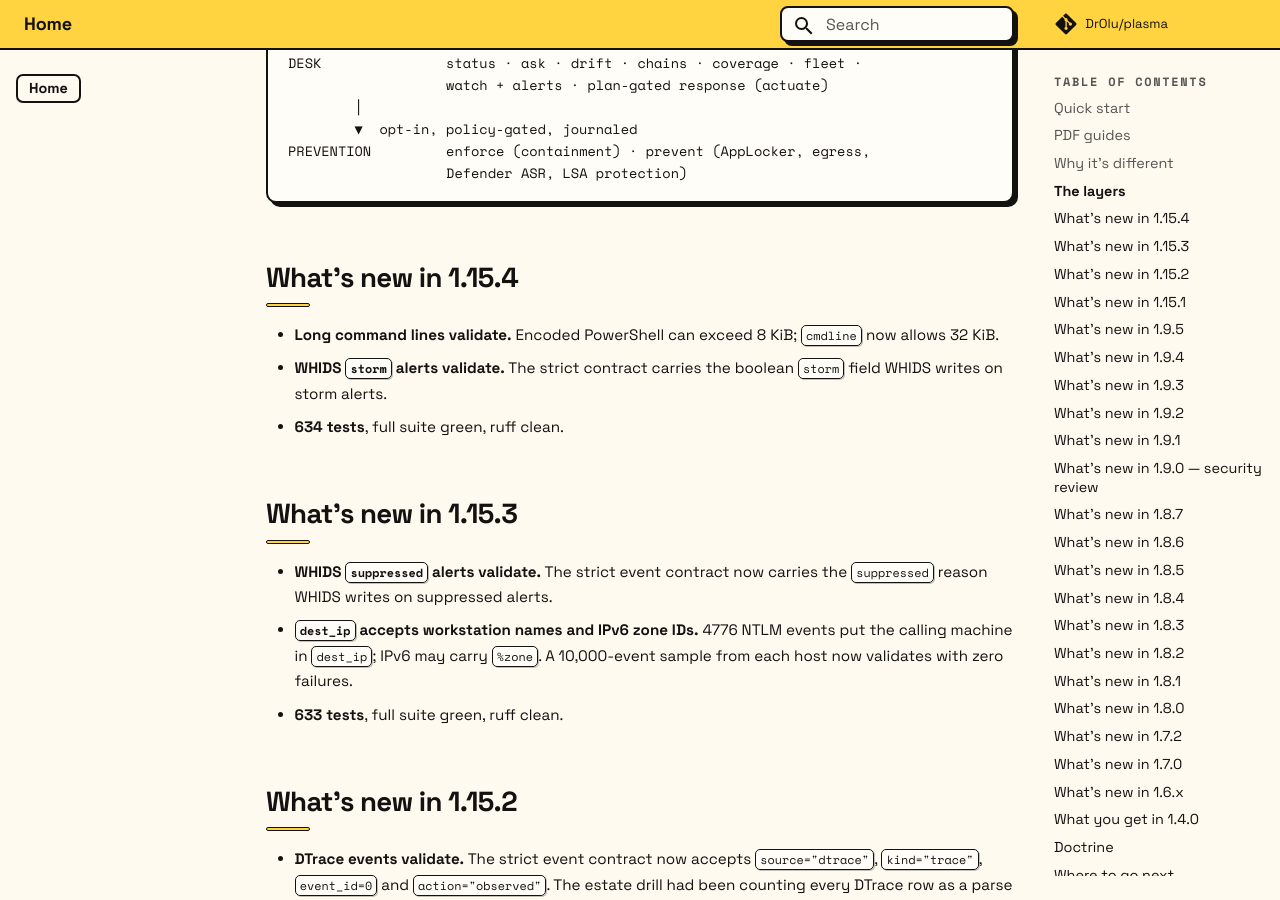
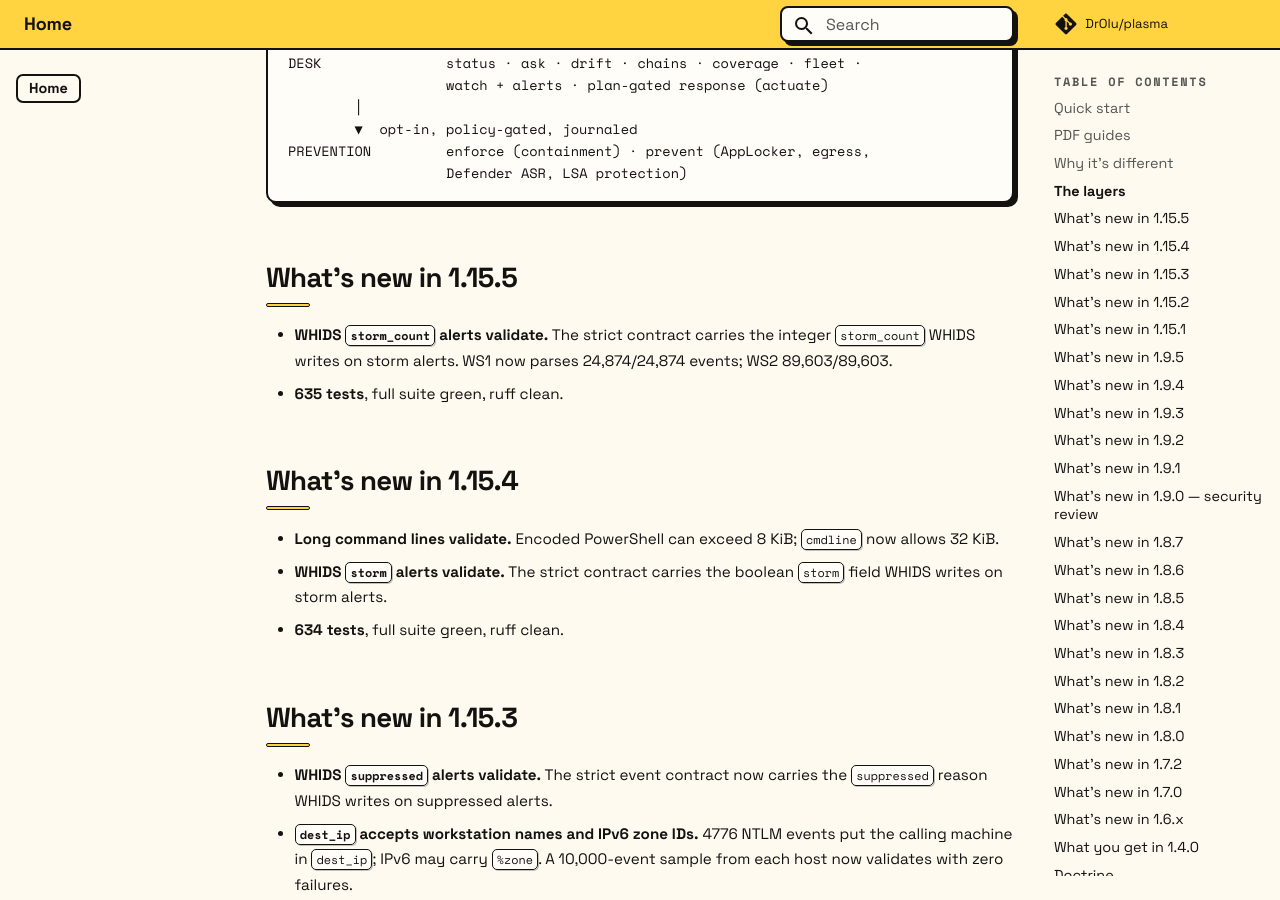
Before and after one commit to DrOlu/plasma, an MkDocs documentation site: the page built from docs/index.md, in a window 1280 px wide and 900 px high, scrolled down 3087 px. Built offline with MkDocs 1.6.1 and Material for MkDocs 9.7.7, drawn with Linux system fonts in a browser that asks for light colours; comment, search, counter and statistics services are not loaded; some of the changed text lies outside the part shown.

Commit message:
fix: 1.15.5 — accept WHIDS storm_count alerts

````diff
--- a/docs/index.md
+++ b/docs/index.md
@@ -1,18 +1,18 @@
 <div class="raft-hero" markdown="0">
-<p class="raft-eyebrow">Windows EDR &middot; v1.15.4</p>
+<p class="raft-eyebrow">Windows EDR &middot; v1.15.5</p>
 <h1>No log lake.<br>No cloud.<br>No blind trust.</h1>
 <p class="raft-lede">Plasma keeps the telemetry on the box, answers questions with a
 121M on-device model, and makes every response named, journaled, and reversible.
 The endpoint can explain itself &mdash; without shipping its diary anywhere.</p>
 <div class="raft-actions">
 <a class="raft-btn primary" href="getting-started/">Get started</a>
-<a class="raft-btn" href="https://github.com/DrOlu/plasma/releases/latest">Download v1.15.4</a>
+<a class="raft-btn" href="https://github.com/DrOlu/plasma/releases/latest">Download v1.15.5</a>
 <a class="raft-btn" href="agent-native/">Agent-native operation</a>
 </div>
 <div class="raft-badges">
 <span class="raft-badge">94.6% rollup coverage</span>
 <span class="raft-badge">13 reversible actions</span>
-<span class="raft-badge">634 tests</span>
+<span class="raft-badge">635 tests</span>
 <span class="raft-badge">Signed MSI + SHA256SUMS</span>
 </div>
 </div>
@@ -104,6 +104,13 @@ DESK               status · ask · drift · chains · coverage · fleet ·
 PREVENTION         enforce (containment) · prevent (AppLocker, egress,
                    Defender ASR, LSA protection)
 ```
+
+## What's new in 1.15.5
+
+- **WHIDS `storm_count` alerts validate.** The strict contract carries the
+  integer `storm_count` WHIDS writes on storm alerts. WS1 now parses
+  24,874/24,874 events; WS2 89,603/89,603.
+- **635 tests**, full suite green, ruff clean.
 
 ## What's new in 1.15.4
 
--- a/plasma/__init__.py
+++ b/plasma/__init__.py
@@ -1,5 +1,5 @@
 """Plasma — agent-based EDR bundle with a frozen neuralOS instance."""
 
-__version__ = "1.15.4"
+__version__ = "1.15.5"
 PRODUCT = "Plasma"
 SCHEMA_VERSION = 1
--- a/pyproject.toml
+++ b/pyproject.toml
@@ -4,7 +4,7 @@ build-backend = "setuptools.build_meta"
 
 [project]
 name = "plasma-edr"
-version = "1.15.4"
+version = "1.15.5"
 description = "Plasma — an agent-based EDR bundle: Sentinel detection layer + a frozen neuralOS instance"
 readme = "README.md"
 requires-python = ">=3.9"
````
Also changed, not shown: CHANGELOG.md (+9 -0 lines), docs/changelog.md (+9 -0 lines), website/index.html (+6 -6 lines), 2 other files.
